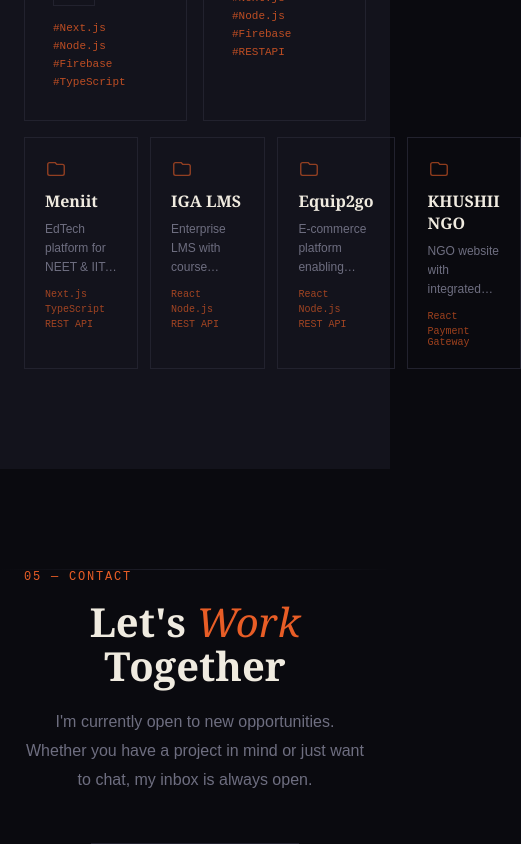
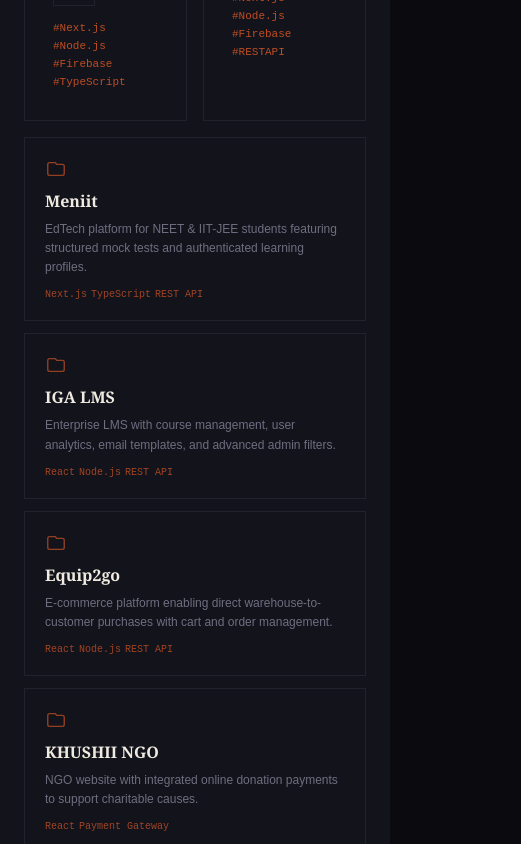
Before and after one commit to shahbaz342k/my-portfolio, a React (Vite) app: page / in a window 390 px wide. Shown: the part 5740-6584 px from the top of the page, 521 px wide, since content can reach past the window. Built offline with nearby package versions, Linux system fonts and the light colour scheme.

Commit message:
fix mobile layout issue

```diff
--- a/src/components/Projects.tsx
+++ b/src/components/Projects.tsx
@@ -27,7 +27,7 @@ function Projects() {
           </div>
 
           {/* Other cards */}
-          <div style={{ display: "grid", gridTemplateColumns: "repeat(4, 1fr)", gap: 12 }}>
+          <div className="other-projects" style={{ display: "grid", gap: 12 }}>
             {others.map((p) => <SmallCard key={p.name} project={p} />)}
           </div>
         </div>
@@ -35,10 +35,12 @@ function Projects() {
       <style>{`
         @media (max-width: 1024px) {
           #projects .reveal > div:nth-child(3) { grid-template-columns: repeat(2, 1fr) !important; }
+          .other-projects { grid-template-columns: repeat(4, 1fr) !important; }
         }
         @media (max-width: 768px) {
           #projects .reveal > div:nth-child(2) { grid-template-columns: 1fr !important; }
           #projects .reveal > div:nth-child(3) { grid-template-columns: 1fr 1fr !important; }
+          .other-projects { grid-template-columns: repeat(1, 1fr) !important; }
         }
       `}</style>
     </section>
```
